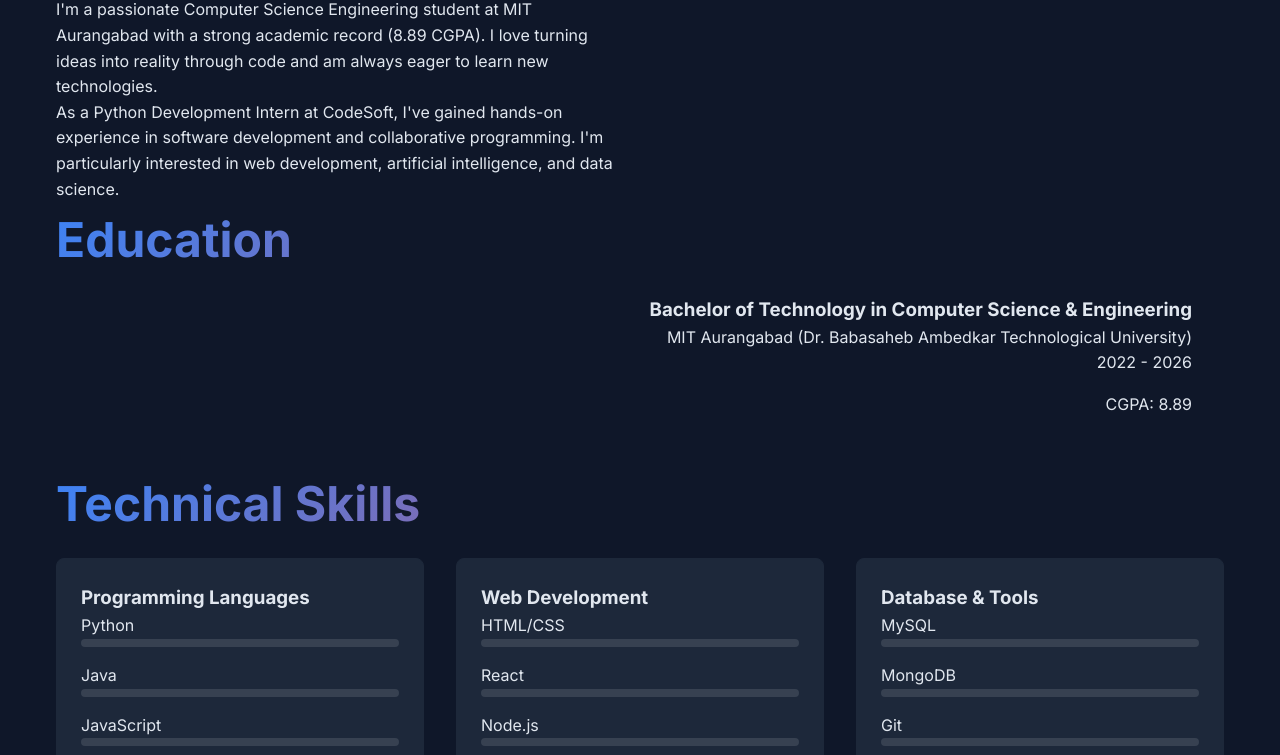
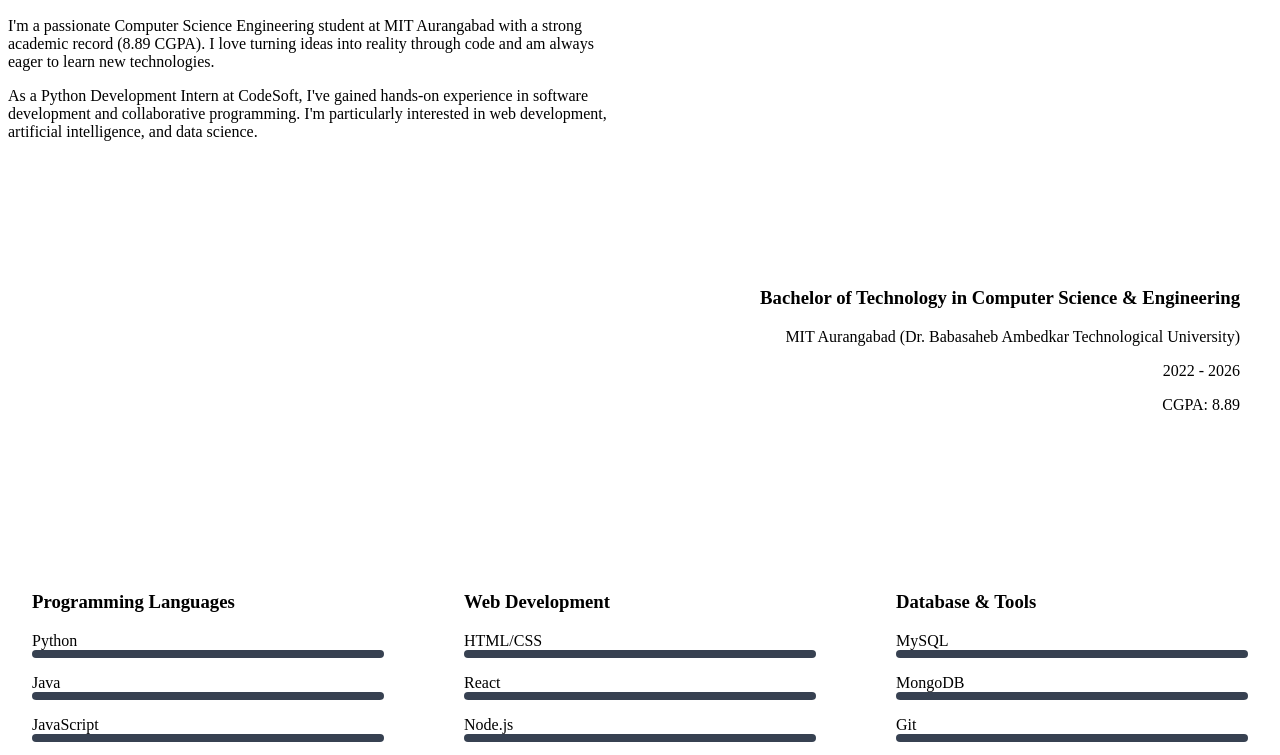
Before and after one commit to CodeWithSameer-x/Mohammad-Sameer-portfolio, a plain HTML site: page index.html in a window 1280 px wide. Shown: the part 572-1327 px from the top of the page. Drawn offline with Linux system fonts and the light colour scheme.

Commit message:
Update style.css

```diff
--- a/style.css
+++ b/style.css
@@ -24,86 +24,6 @@
   --portfolio-text-primary: hsl(215, 25%, 7.8%);
   --portfolio-text-secondary: hsl(215, 10%, 40%);
   --portfolio-accent-primary: hsl(217, 91%, 60%);
-  --portfolio-accent-secondary: hsl(142, 76%, 36%);
-  --portfolio-border: hsl(214, 32%, 91%);
-}
-
-.dark {
-  /* Dark Theme Colors */
-  --background: hsl(222, 47%, 11%);
-  --foreground: hsl(213, 31%, 91%);
-  --card: hsl(217, 33%, 17%);
-  --card-foreground: hsl(213, 31%, 91%);
-  --primary: hsl(217, 91%, 60%);
-  --primary-foreground: hsl(222, 47%, 11%);
-  --secondary: hsl(217, 33%, 17%);
-  --secondary-foreground: hsl(213, 31%, 91%);
-  --muted: hsl(223, 47%, 11%);
-  --muted-foreground: hsl(215, 20%, 65%);
-  --accent: hsl(216, 34%, 17%);
-  --accent-foreground: hsl(213, 31%, 91%);
-  --border: hsl(216, 34%, 17%);
-
-  /* Portfolio specific colors - Dark Theme */
-  --portfolio-bg-primary: hsl(222, 47%, 11%);
-  --portfolio-bg-secondary: hsl(217, 33%, 17%);
-  --portfolio-bg-card: hsl(216, 34%, 17%);
-  --portfolio-text-primary: hsl(213, 31%, 91%);
-  --portfolio-text-secondary: hsl(215, 20%, 65%);
-  --portfolio-accent-primary: hsl(217, 91%, 60%);
-  --portfolio-accent-secondary: hsl(0, 84%, 60%);
-  --portfolio-border: hsl(216, 34%, 17%);
-}
-
-.theme-neon {
-  /* Neon Theme Colors */
-  --portfolio-bg-primary: hsl(258, 61%, 11%);
-  --portfolio-bg-secondary: hsl(213, 59%, 16%);
-  --portfolio-bg-card: hsl(203, 69%, 19%);
-  --portfolio-text-primary: hsl(0, 0%, 100%);
-  --portfolio-text-secondary: hsl(290, 100%, 74%);
-  --portfolio-accent-primary: hsl(180, 100%, 50%);
-  --portfolio-accent-secondary: hsl(320, 100%, 50%);
-  --portfolio-border: hsl(88, 100%, 50%);
-}
-
-.theme-gradient {
-  /* Gradient Theme Colors */
-  --portfolio-bg-primary: linear-gradient(135deg, hsl(229, 84%, 72%) 0%, hsl(280, 51%, 65%) 100%);
-  --portfolio-bg-secondary: linear-gradient(135deg, hsl(309, 89%, 80%) 0%, hsl(349, 87%, 65%) 100%);
-  --portfolio-bg-card: linear-gradient(135deg, rgba(255, 255, 255, 0.2), rgba(255, 255, 255, 0.1));
-  --portfolio-text-primary: hsl(0, 0%, 100%);
-  --portfolio-text-secondary: hsl(210, 46%, 95%);
-  --portfolio-accent-primary: hsl(43, 96%, 56%);
-  --portfolio-accent-secondary: hsl(37, 94%, 52%);
-  --portfolio-border: hsla(0, 0%, 100%, 0.3);
-}
-
-/* Reset and Base Styles */
-* {
-  margin: 0;
-  padding: 0;
-  box-sizing: border-box;
-}
-
-html {
-  scroll-behavior: smooth;
-}
-
-body {
-  font-family: 'Inter', sans-serif;
-  background: var(--portfolio-bg-primary);
-  color: var(--portfolio-text-primary);
-  line-height: 1.6;
-  overflow-x: hidden;
-  antialiased: true;
-}
-
-.container {
-  max-width: 1200px;
-  margin: 0 auto;
-  padding: 0 1rem;
-}
 
 /* Floating Shapes */
 .floating-shapes {
```
